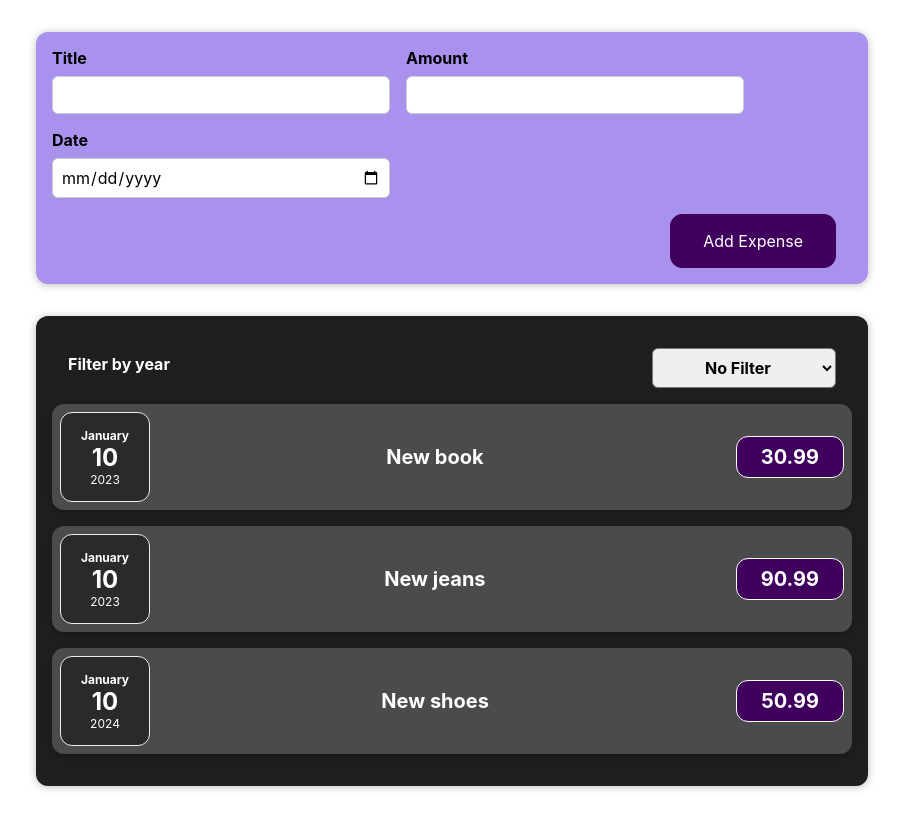
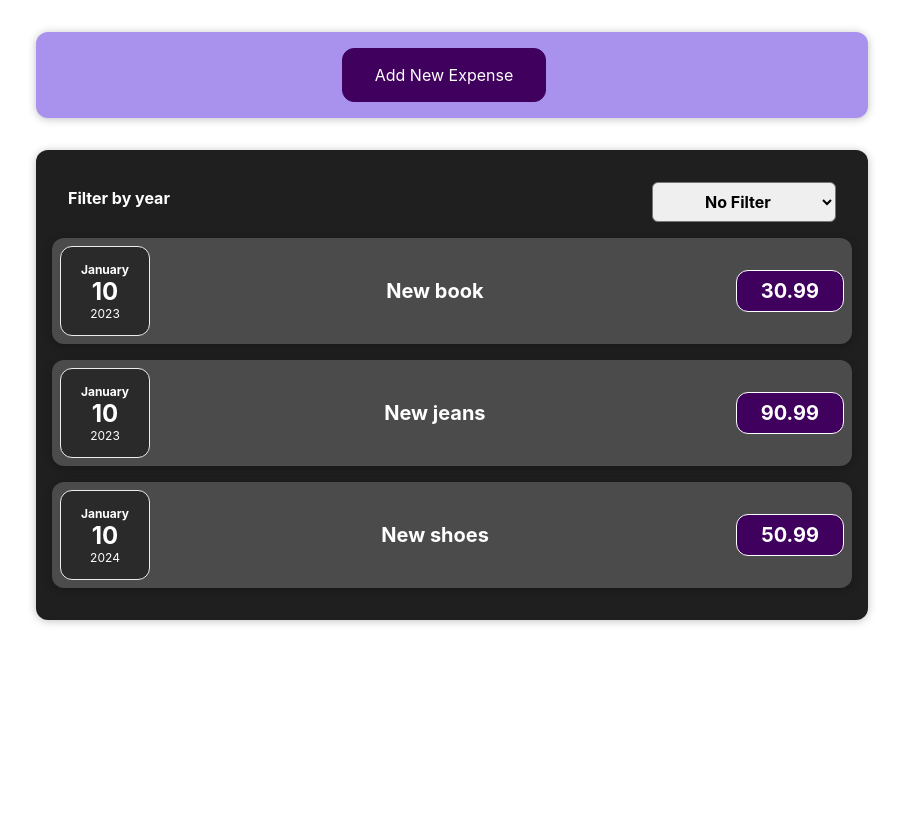
Before and after one commit to Paltser/react_project, a React (Create React App) app: page / in a window 1280 px wide. Shown: the whole page, without its empty margins (188-1091 px from the left). Built offline with nearby package versions, Linux system fonts and the light colour scheme.

Commit message:
Ülesanne 5 - tehtud

```diff
--- a/src/components/NewExpense/ExpenseForm.js
+++ b/src/components/NewExpense/ExpenseForm.js
@@ -5,6 +5,8 @@ const ExpenseForm = (props) => {
     const [enteredTitle, setEnteredTitle] = useState('');
     const [enteredAmount, setEnteredAmount] = useState('');
     const [enteredDate, setEnteredDate] = useState('');
+    const [editFrom, setFormEdit] = useState(false);
+
     const titlechangeHandler = (event) => {
         setEnteredTitle(event.target.value);
     }
@@ -13,6 +15,14 @@ const ExpenseForm = (props) => {
     }
     const datechangeHandler = (event) => {
         setEnteredDate(event.target.value);
+    }
+    const newExpenseHandler = (event) => {
+        event.preventDefault()
+        setFormEdit(true)
+    }
+    const cancelHandler = (event) => {
+        event.preventDefault()
+        setFormEdit(false)
     }
     const submitHandler = (event) => {
         event.preventDefault()
@@ -25,8 +35,10 @@ const ExpenseForm = (props) => {
         setEnteredTitle('')
         setEnteredAmount('')
         setEnteredDate('')
+        setFormEdit(false)
+    }
 
-    }
+    if (editFrom) {
         return (
             <form onSubmit={submitHandler}>
                 <div className={'new-expense__controls'}>
@@ -36,7 +48,8 @@ const ExpenseForm = (props) => {
                     </div>
                     <div className={'new-expense__control'}>
                         <label>Amount</label>
-                    <input type={'number'} min={'0'} step={'0.01'} onChange={amountchangeHandler} value={enteredAmount}/>
+                        <input type={'number'} min={'0'} step={'0.01'} onChange={amountchangeHandler}
+                               value={enteredAmount}/>
                     </div>
                     <div className={'new-expense__control'}>
                         <label>Date</label>
@@ -45,9 +58,18 @@ const ExpenseForm = (props) => {
                     </div>
                 </div>
                 <div className={'new-expense__actions'}>
+                    <button type={'button'} onClick={cancelHandler}>Cancel</button>
                     <button type={'submit'}>Add Expense</button>
                 </div>
             </form>
         )
+    } else {
+        return (
+            <form >
+                <button type={"button"} onClick={newExpenseHandler}>Add New Expense</button>
+            </form>
+        )
     }
+}
+
 export default ExpenseForm;
```
Lines whose indentation alone changed are shown as unchanged.
